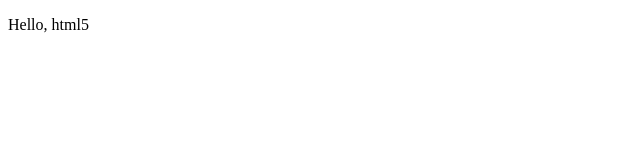
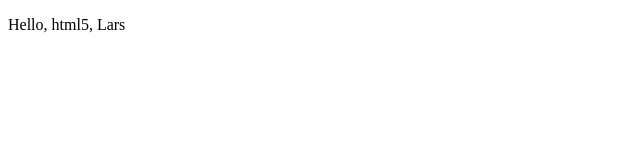
Before and after one commit to madshensel/madshensel.github.io, a plain HTML site: page index.html in a window 1280 px wide. Shown: the full height of the page, 0-640 px from the left. Drawn offline with Linux system fonts and the light colour scheme.

Commit message:
Test of markup again Lars

```diff
--- a/index.html
+++ b/index.html
@@ -5,6 +5,6 @@
 	<title>Mads Hensel</title>
 </head>
 <body>
-	<p>Hello, html5</p>
+	<p>Hello, html5, Lars</p>
 </body>
 </html>
```
